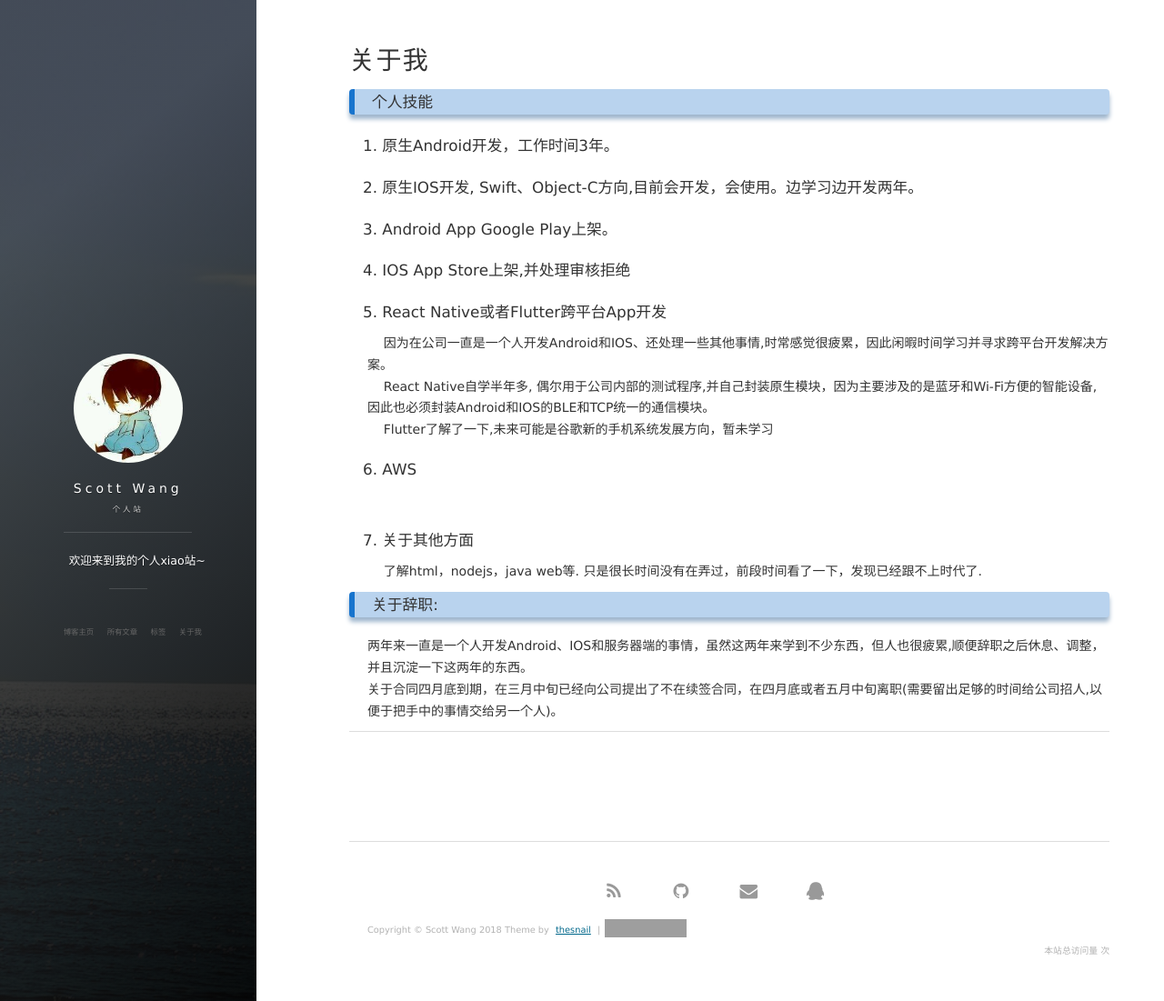
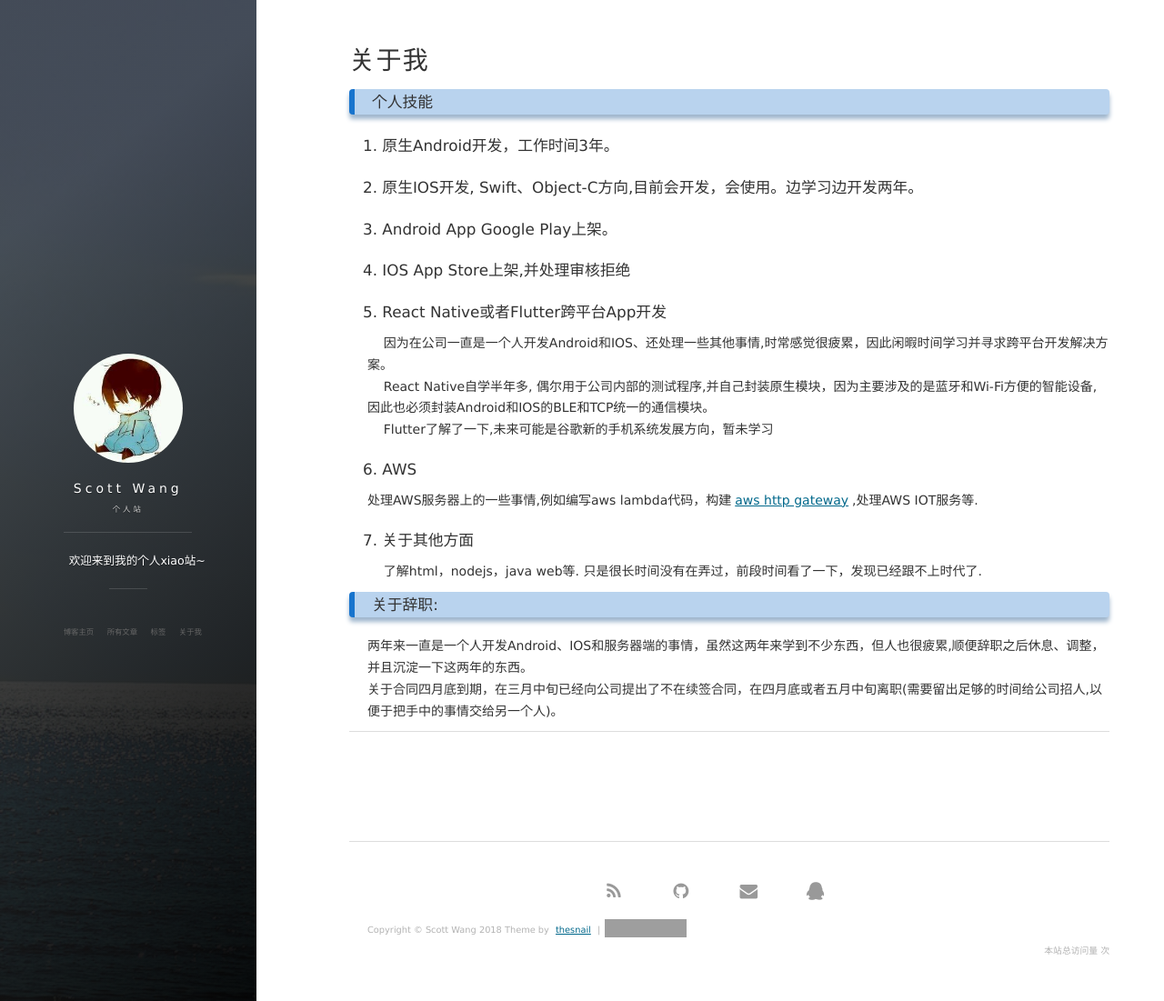
Before and after one commit to thesnail/thesnail.github.io, a Jekyll site: the page built from about.md, in a window 1280 px wide and 1101 px high. Shown: the whole window at 91% size. Built offline with Jekyll 4.4.1, drawn with Linux system fonts in a browser that asks for light colours; nearby versions of some CDN libraries; comment, search, counter and statistics services are not loaded; grey boxes are pictures that could not be loaded.

Commit message:
Update about.md

```diff
--- a/about.md
+++ b/about.md
@@ -13,7 +13,7 @@ title: 关于我
 &nbsp;&nbsp;&nbsp;&nbsp;React Native自学半年多, 偶尔用于公司内部的测试程序,并自己封装原生模块，因为主要涉及的是蓝牙和Wi-Fi方便的智能设备,因此也必须封装Android和IOS的BLE和TCP统一的通信模块。
 &nbsp;&nbsp;&nbsp;&nbsp;Flutter了解了一下,未来可能是谷歌新的手机系统发展方向，暂未学习
 #### 6. AWS
-&nbsp;&nbsp;&nbsp;&nbsp;
+处理AWS服务器上的一些事情,例如编写aws lambda代码，构建[aws http gateway](https://blog.csdn.net/u012724947/article/details/52896720),处理AWS IOT服务等.
 #### 7. 关于其他方面
 &nbsp;&nbsp;&nbsp;&nbsp;了解html，nodejs，java web等. 只是很长时间没有在弄过，前段时间看了一下，发现已经跟不上时代了.
 ### 关于辞职:
```
